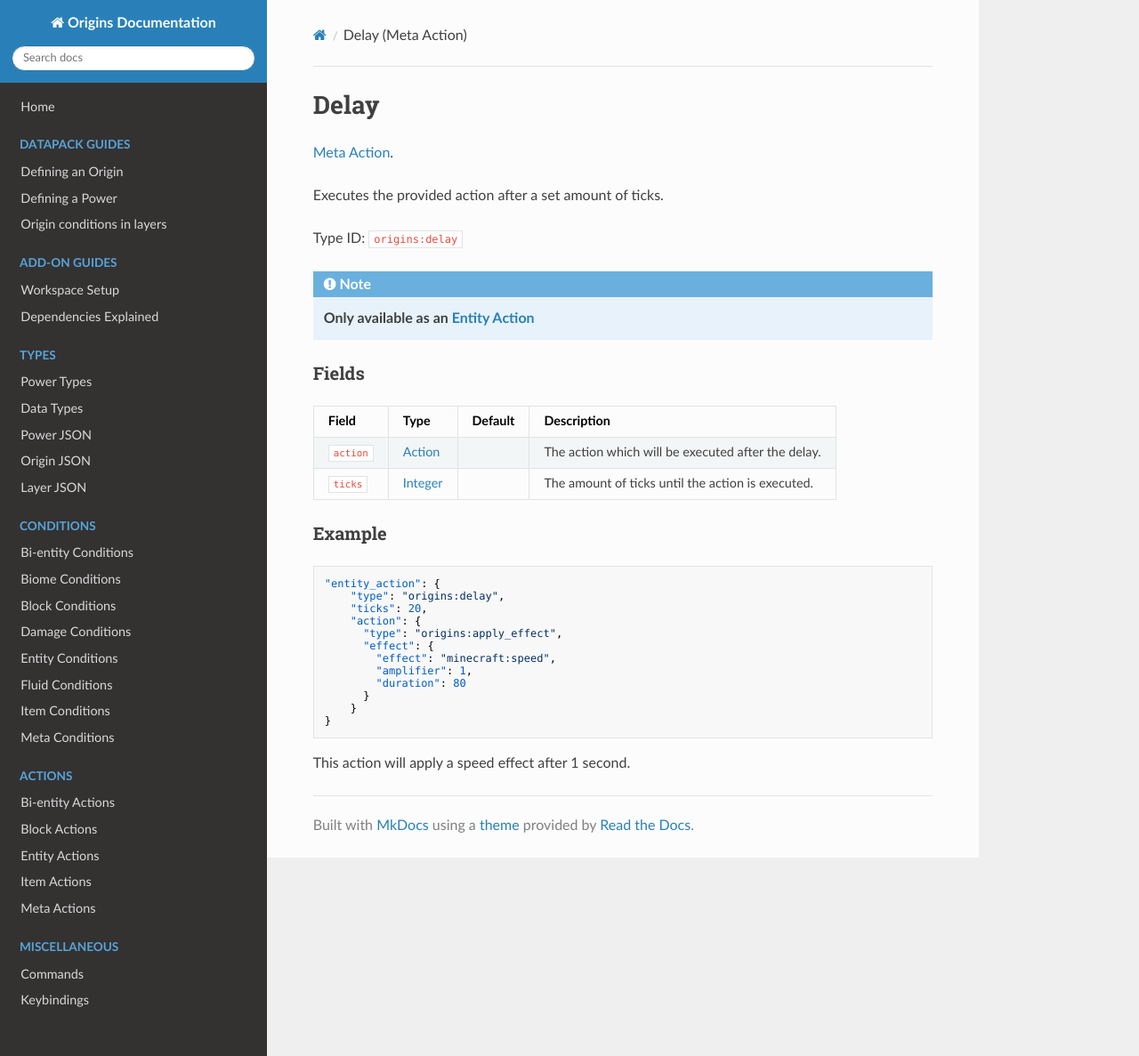
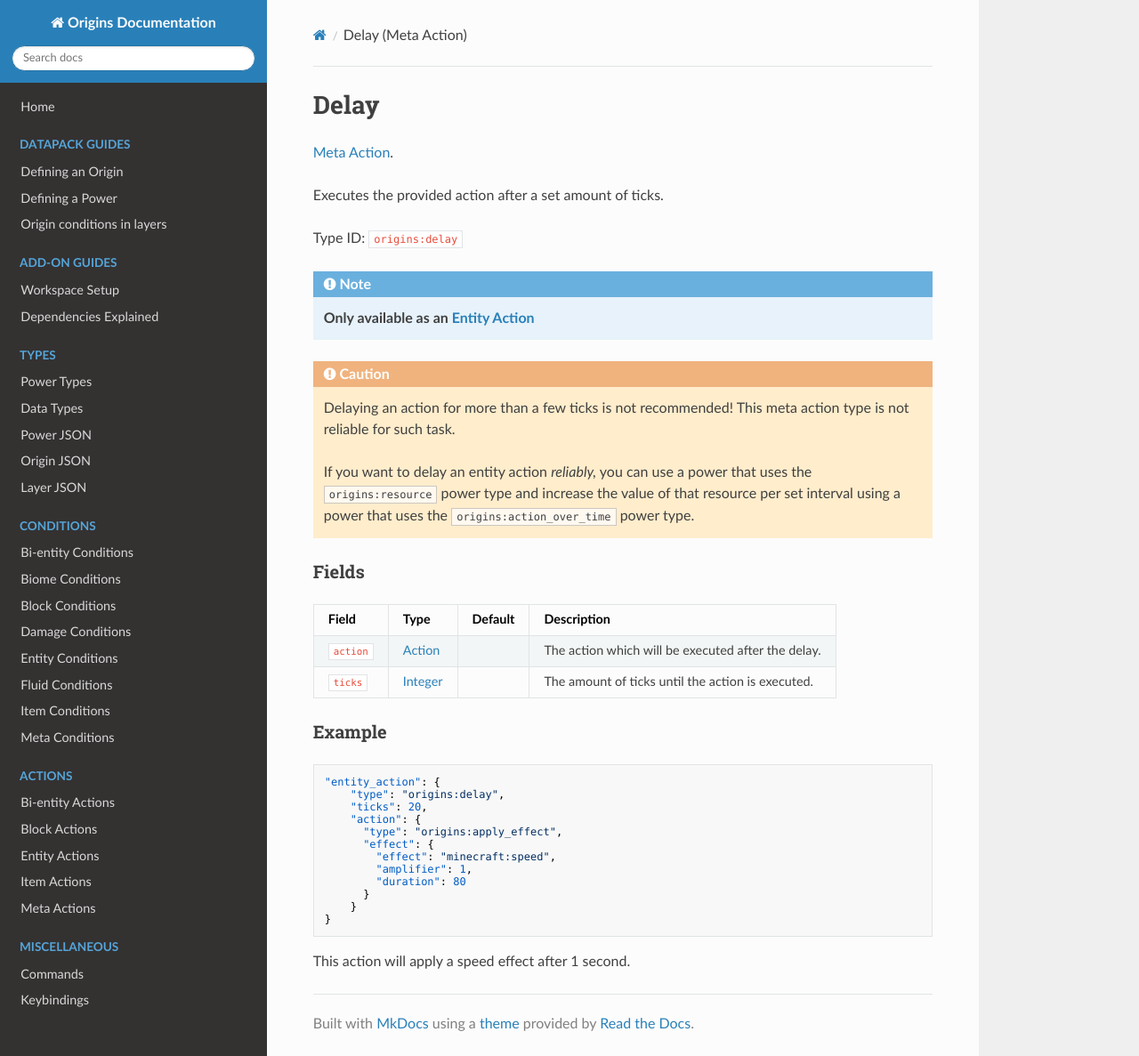
Before and after one commit to apace100/origins-docs, an MkDocs documentation site: the page built from docs/meta_actions/delay.md, in a window 1280 px wide and 1187 px high. Shown: the whole window at 89% size. Built offline with MkDocs 1.6.1, drawn with Linux system fonts in a browser that asks for light colours; nearby versions of some CDN libraries.

Commit message:
Added an extra note in `delay.md`

```diff
--- a/docs/meta_actions/delay.md
+++ b/docs/meta_actions/delay.md
@@ -13,6 +13,12 @@ Type ID: `origins:delay`
 !!! note
 
     **Only available as an [Entity Action](../entity_actions.md)**
+
+!!! caution
+
+    Delaying an action for more than a few ticks is not recommended! This meta action type is not reliable for such task.
+
+    If you want to delay an entity action *reliably,* you can use a power that uses the [`origins:resource`](../power_types/resource.md) power type and increase the value of that resource per set interval using a power that uses the [`origins:action_over_time`](../power_types/action_over_time.md) power type.
 
 ### Fields
 
```
